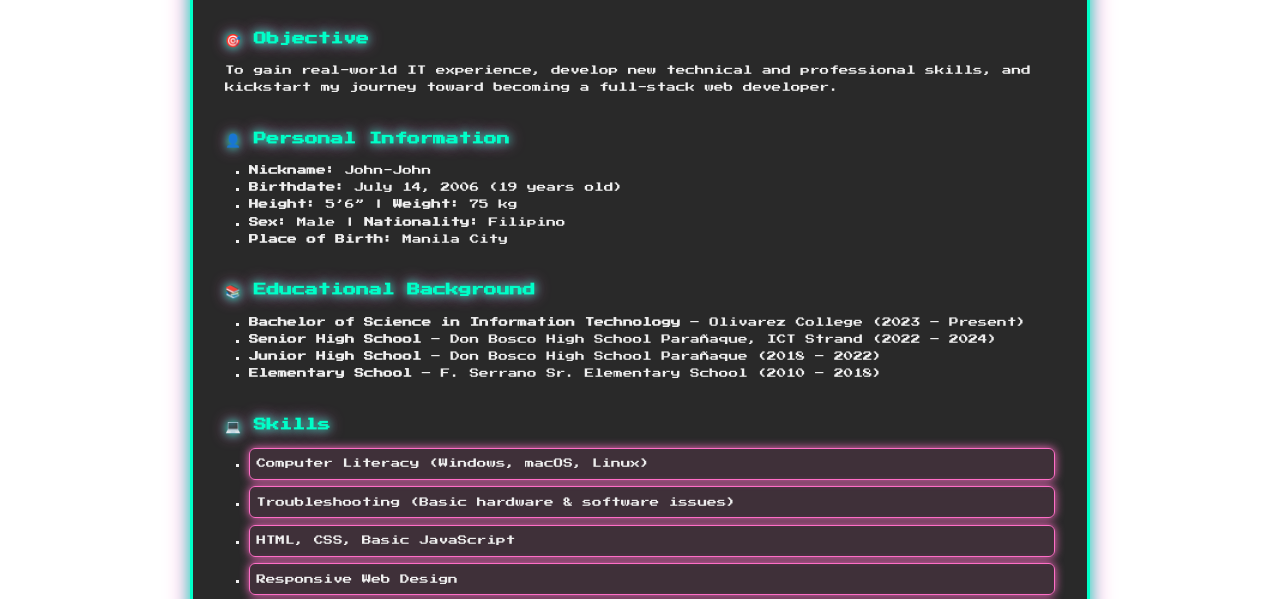
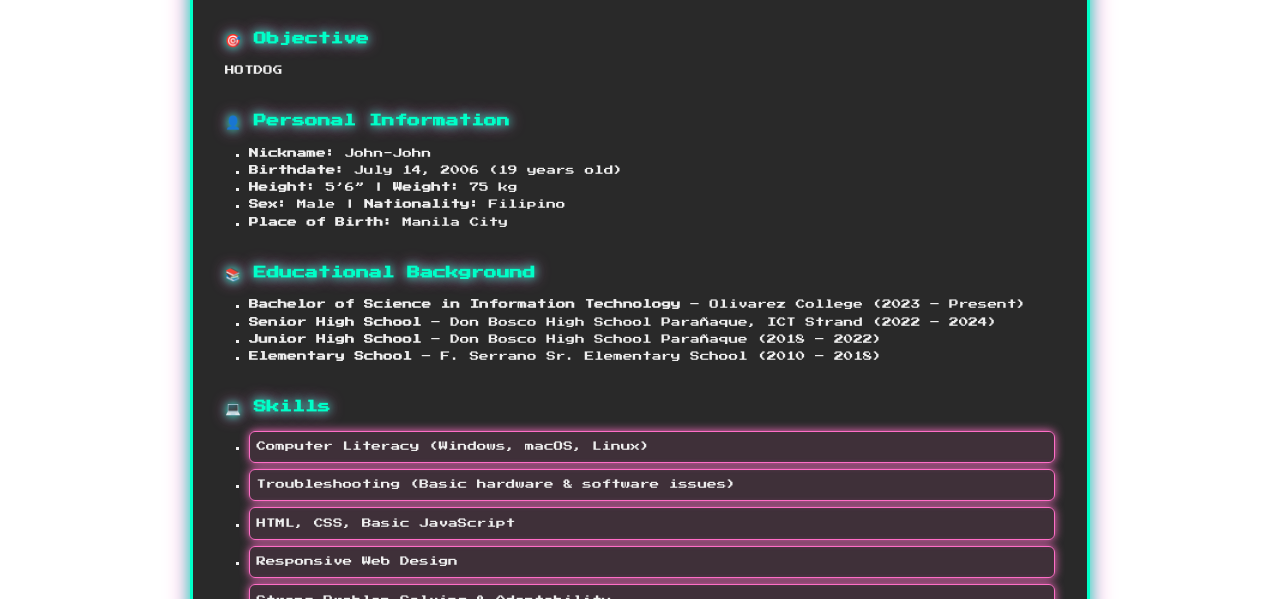
Before and after one commit to RiyuuTheGreat/Pascual, a plain HTML site: page index.html in a window 1280 px wide. Shown: the part 198-797 px from the top of the page. Drawn offline with Linux system fonts and the light colour scheme.

Commit message:
Update objective text in index.html
Replaced the objective text with 'HOTDOG'.

```diff
--- a/index.html
+++ b/index.html
@@ -29,8 +29,7 @@
     <section>
       <h2>🎯 Objective</h2>
       <p>
-        To gain real-world IT experience, develop new technical and professional skills,
-        and kickstart my journey toward becoming a full-stack web developer.
+        HOTDOG
       </p>
     </section>
 
```
